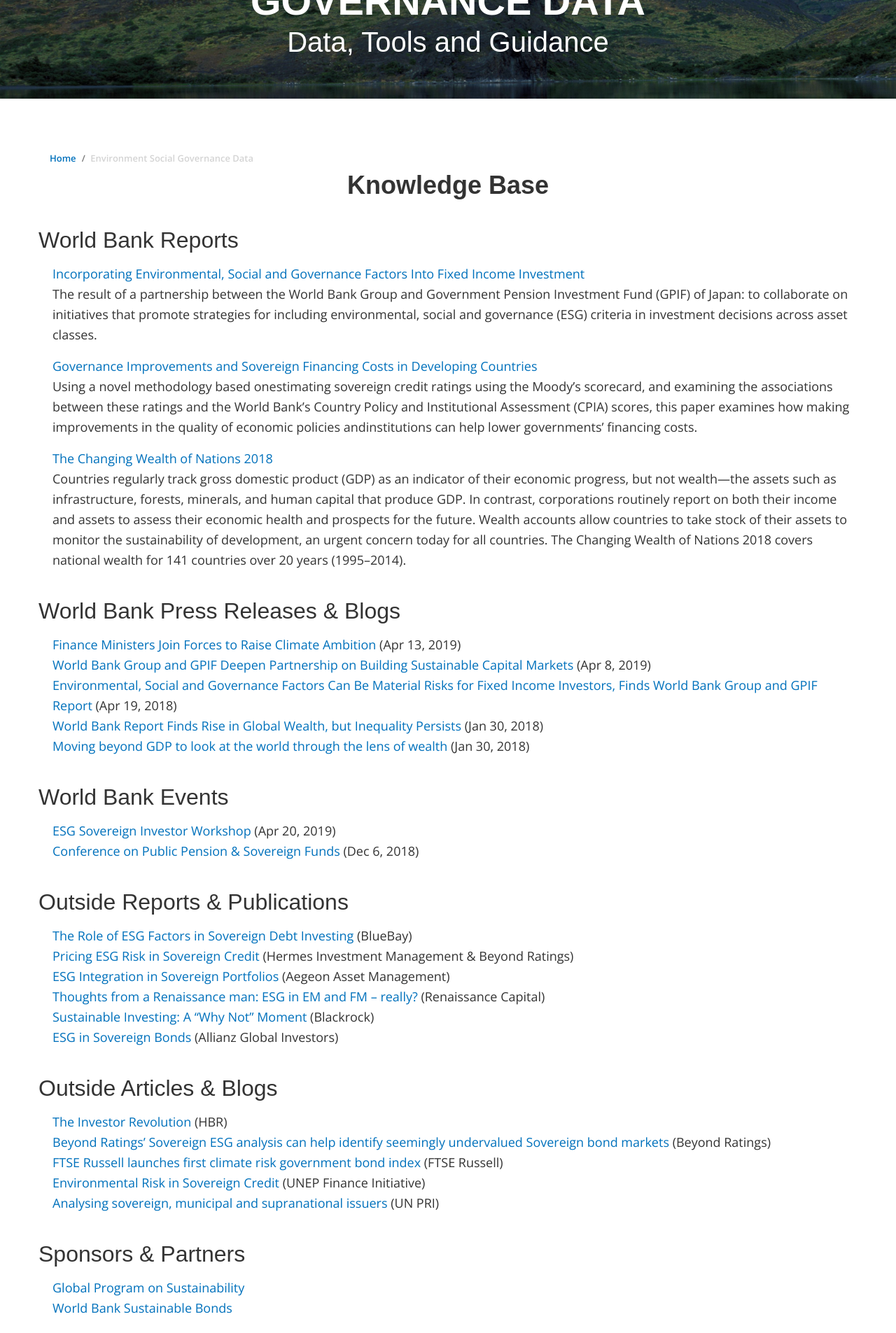
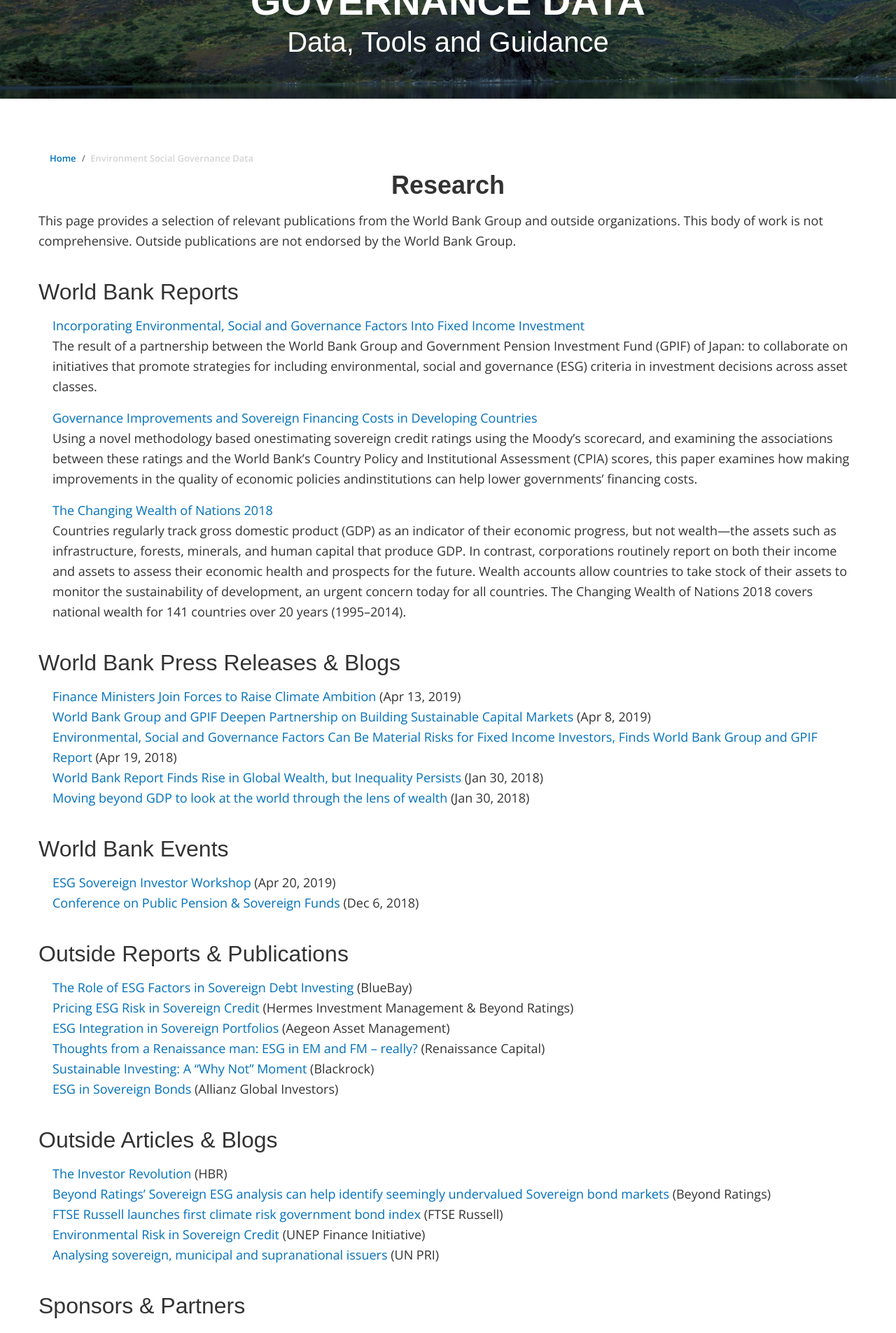
Before and after one commit to tgherzog/wbg-esg-website, a Jekyll site: the page built from research.md, in a window 1280 px wide. Shown: the part 386-2291 px from the top of the page at 70% size. Built offline with Jekyll 4.4.1, drawn with Linux system fonts in a browser that asks for light colours; nearby versions of some CDN libraries; some web fonts are replaced; library files that are not in the unit come from our copies.

```diff
--- a/css/esg-custom.css
+++ b/css/esg-custom.css
@@ -137,6 +137,11 @@ body ul.more_resources li,
   font-weight: bold;
 }
 
+.photo-caption {
+  font-size: 0.8rem;
+  font-style: italic;
+}
+
 /* END ESG styles added by Tim */
 
 /*.row.display-flex {
--- a/knowledge-base.md
+++ b/research.md
@@ -1,6 +1,10 @@
 ---
-title: Knowledge Base
+title: Research
 ---
+
+This page provides a selection of relevant publications from the World Bank Group and
+outside organizations. This body of work is not comprehensive. Outside publications are
+not endorsed by the World Bank Group.
 
 ### World Bank Reports
 
```
Also changed, not shown: index.html (+57 -54 lines).
